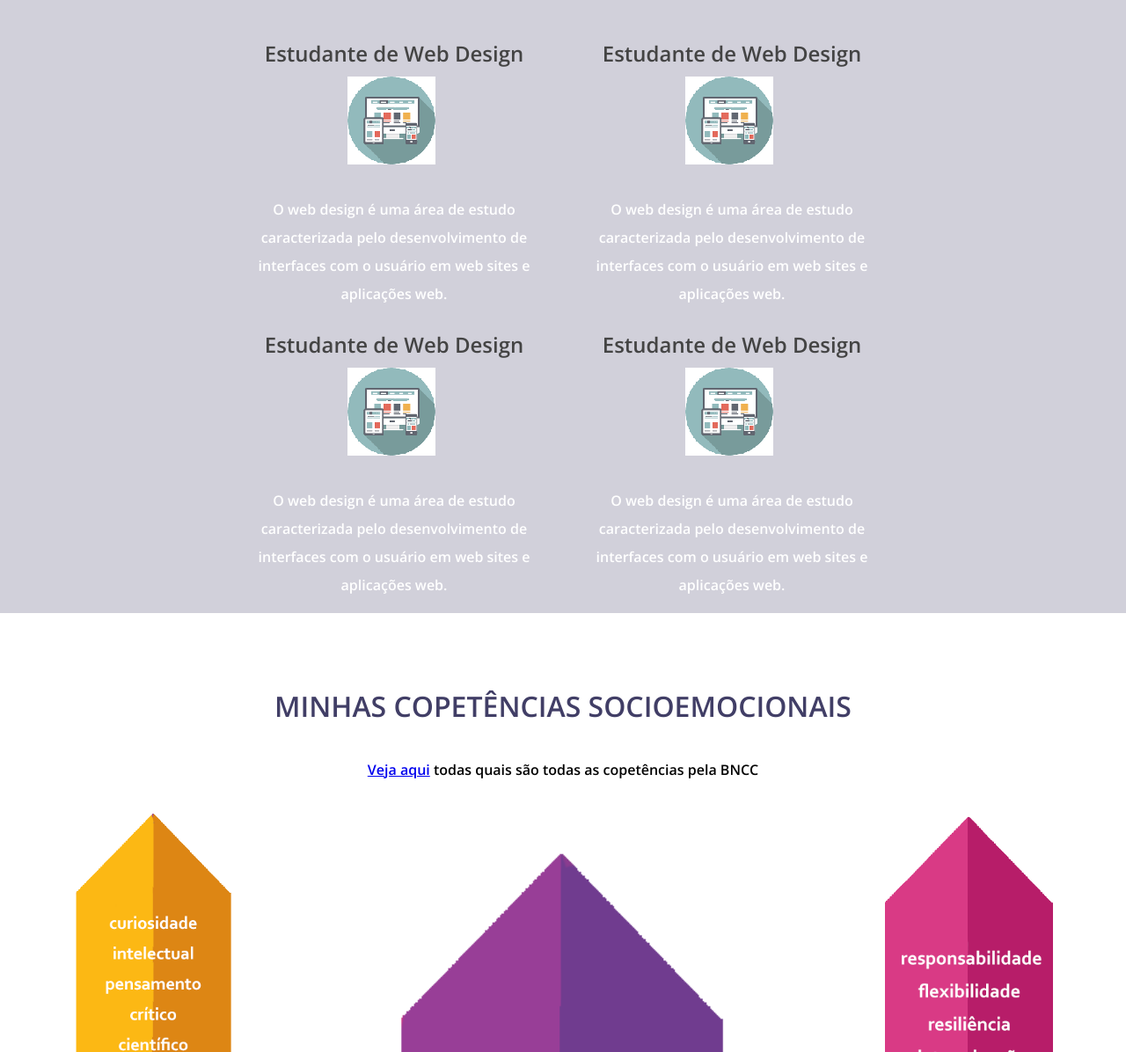
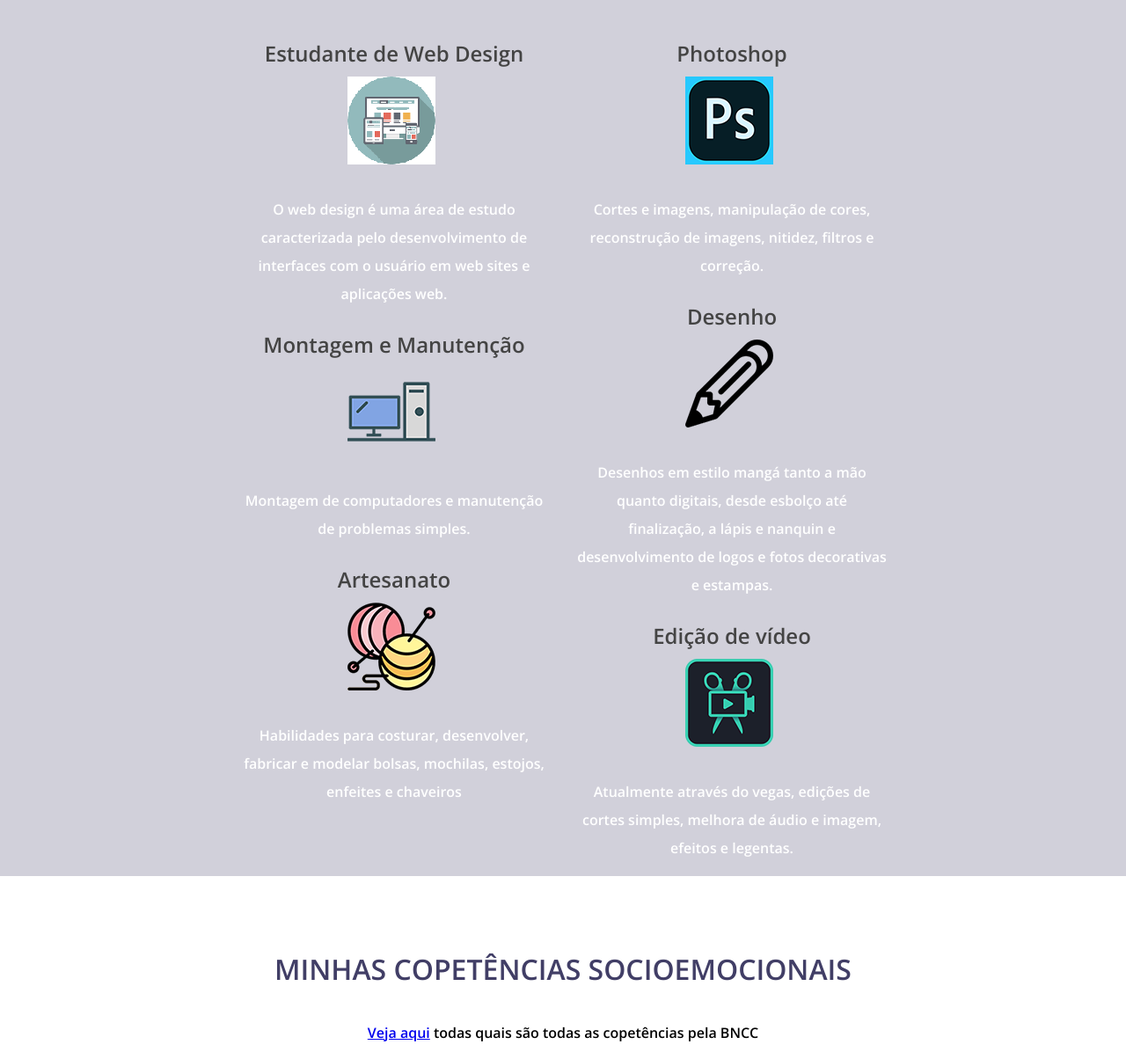
Before and after one commit to larissa-NUF/interfaceWeb, a plain HTML site: page larissa2/index.html in a window 1280 px wide. Shown: the part 1549-2745 px from the top of the page at 88% size. Drawn offline with nearby package versions, Linux system fonts and the light colour scheme.

Commit message:
versao 3
upload 2

```diff
--- a/larissa2/index.html
+++ b/larissa2/index.html
@@ -65,7 +65,7 @@
 				<p class="paragrafo">Atualmente estudante de curso técnico integrado ao ensino médio de Informatica para Internet na Etec Maria Cristina Medeiros, aprendendo desenvolvimento de sites, banco de dados, e algoritmos, juntamente com arte digital. Minha área de dominancia é o web design com o foco nos designs minimalistas e clean</p>
 				<div style="display: inline-block;margin-top: 40px">
 				<a class="botao" style="float: left; margin-right: 20px;" href="https://github.com/larissa-NUF">Saber mais</a>
-				<a class="botao"  style="float: right; margin-left: 20px;" href="https://github.com/larissa-NUF">Curriculo</a>
+				<a class="botao"  style="float: right; margin-left: 20px;" href="docs/curriculo.pdf">Curriculo</a>
 				</div>
 			</div>
 			</div>
@@ -86,27 +86,49 @@
 			</div>
 
 			<div class="linha">
-				<h3 class="titulo3">Estudante de Web Design</h3>
+				<h3 class="titulo3">Montagem e Manutenção</h3>
 				<div>
-					<img src="img/webdesign.png">
-					<p  class="paragrafo">O web design é uma área de estudo caracterizada pelo desenvolvimento de interfaces com o usuário em web sites e aplicações web.</p>
-				</div>
-			</div>
-		</div>
-		<div class="lado">
-			<div class="linha">
-				<h3 class="titulo3">Estudante de Web Design</h3>
-				<div>
-					<img src="img/webdesign.png">
-					<p  class="paragrafo">O web design é uma área de estudo caracterizada pelo desenvolvimento de interfaces com o usuário em web sites e aplicações web.</p>
+					<img src="img/montagemmanutencao.png">
+
+				<p  class="paragrafo">Montagem de computadores e manutenção de problemas simples.</p>
 				</div>
 			</div>
 
 			<div class="linha">
-				<h3 class="titulo3">Estudante de Web Design</h3>
+				<h3 class="titulo3">Artesanato</h3>
 				<div>
-					<img src="img/webdesign.png">
-					<p class="paragrafo">O web design é uma área de estudo caracterizada pelo desenvolvimento de interfaces com o usuário em web sites e aplicações web.</p>
+					<img src="img/artesanato.png">
+
+				<p  class="paragrafo">Habilidades para costurar, desenvolver, fabricar e modelar bolsas, mochilas, estojos, enfeites e chaveiros</p>
+				</div>
+			</div>
+
+		</div>
+		<div class="lado">
+			<div class="linha">
+				<h3 class="titulo3">Photoshop</h3>
+				<div>
+					<img src="img/photoshop.png">
+
+				<p  class="paragrafo">Cortes e imagens, manipulação de cores, reconstrução de imagens, nitidez, filtros e correção.</p>
+				</div>
+			</div>
+
+			<div class="linha">
+				<h3 class="titulo3">Desenho</h3>
+				<div>
+				<img src="img/desenho.png">
+
+				<p  class="paragrafo">Desenhos em estilo mangá tanto a mão quanto digitais, desde esbolço até finalização, a lápis e nanquin e desenvolvimento de logos e fotos decorativas e estampas.</p>
+				</div>
+			</div>
+
+			<div class="linha">
+				<h3 class="titulo3">Edição de vídeo</h3>
+				<div>
+					<img src="img/edicaovideo.png">
+
+				<p  class="paragrafo">Atualmente através do vegas, edições de cortes simples, melhora de áudio e imagem, efeitos e legentas.</p>
 				</div>
 			</div>
 		</div>
```
Also changed, not shown: 2 other files.
